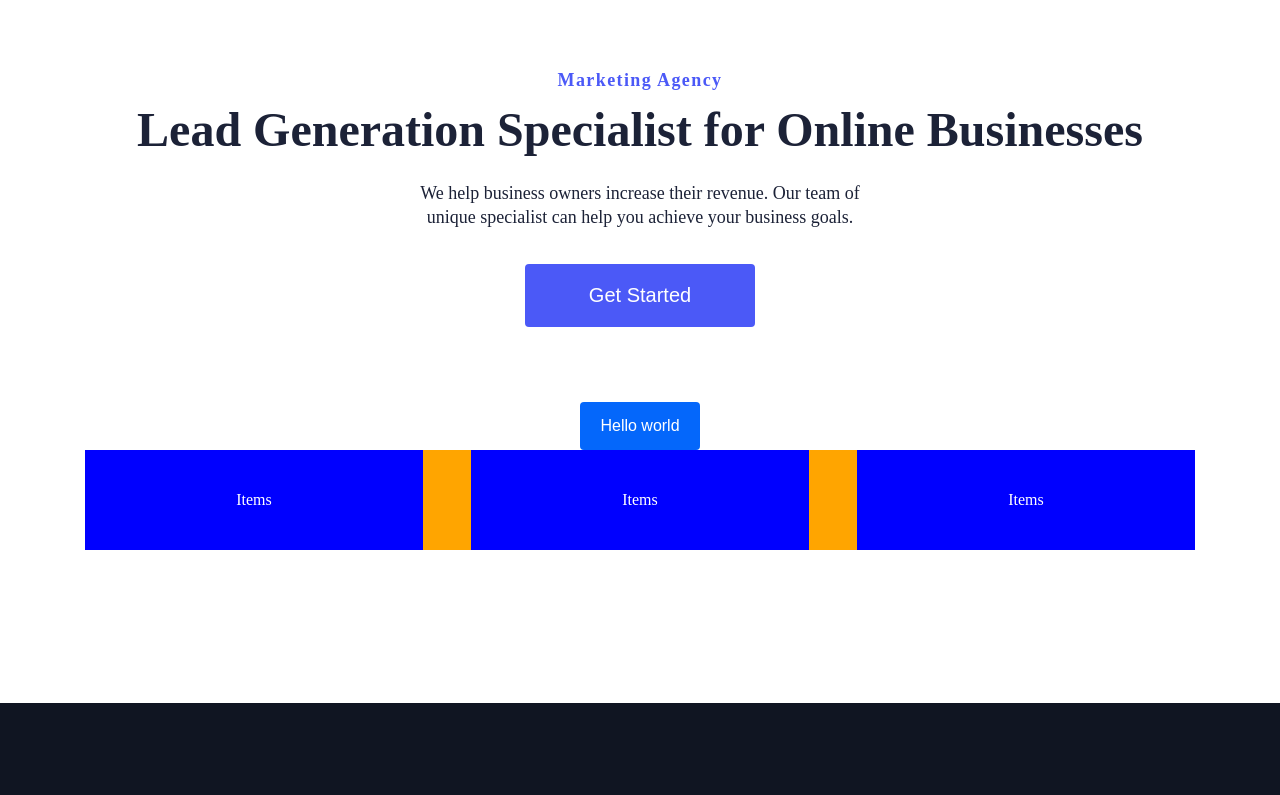
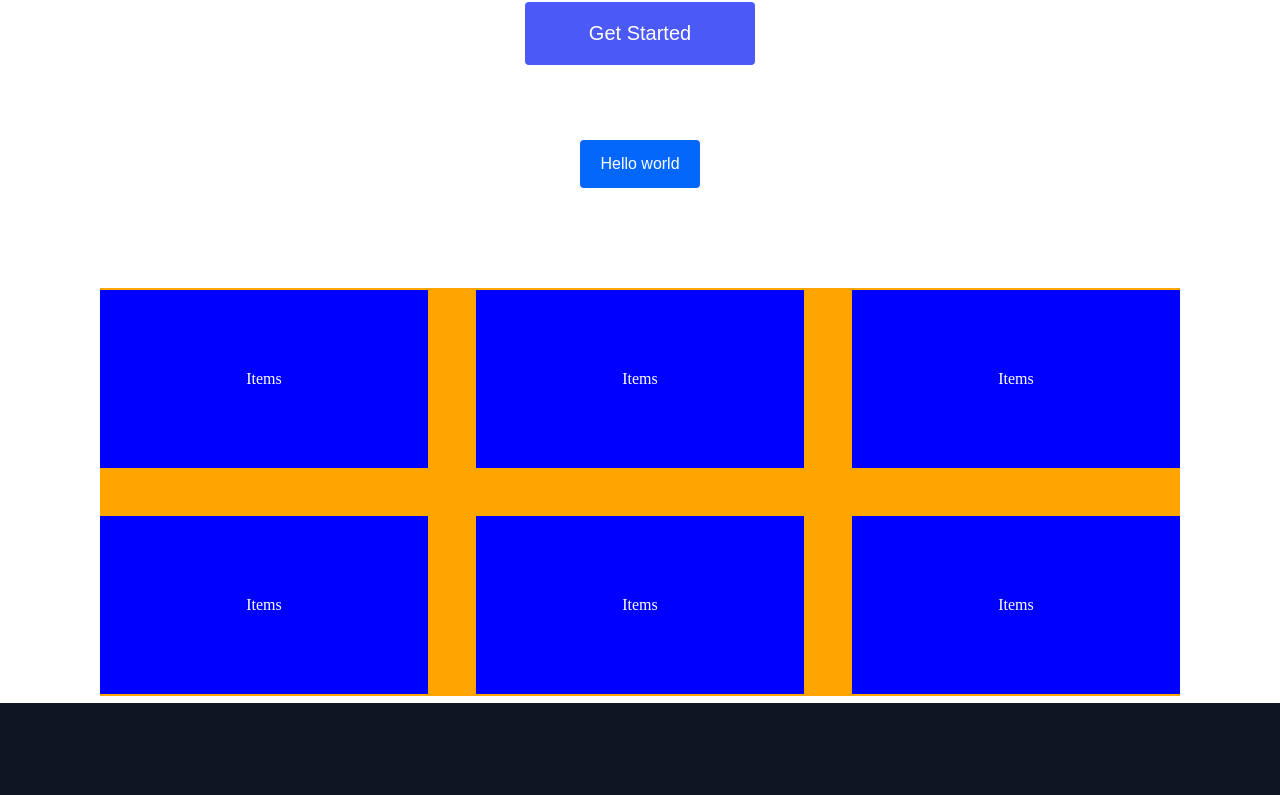
Before and after one commit to jmsn123/repoport, a React (Create React App) app: page /Contact in a window 1280 px wide. Shown: the part 917-1712 px from the top of the page. Built offline with nearby package versions, Linux system fonts and the light colour scheme.

Commit message:
front end updates

```diff
--- a/src/components/Section/SingleSection.js
+++ b/src/components/Section/SingleSection.js
@@ -44,7 +44,9 @@ const SingleSection = ({
                 </Link>
               </TextWrapper>
             </InfoColumn>
-            <Mason/>
+            <InfoColumn>
+          <Mason/>
+            </InfoColumn>
           </InfoRow>
                 </Container>
             </InfoSec>
--- a/src/components/Section/mason.styles.js
+++ b/src/components/Section/mason.styles.js
@@ -9,6 +9,11 @@ export const MasonSection = styled.div `
         color:"red";
         grid-gap:3rem;
         text-align:center;
+        padding:2px 0;
+        margin-top:100px;
+        margin-bottom:100px;
+
+
 
 
 
@@ -19,8 +24,9 @@ export const MasonItems = styled.div `
 display:flex;
 justify-content:center;
 align-items:center;
-height:100px;
+height:100%;
 width:100%;
+padding:5rem;
 background:blue;
 text-align:center;
 
--- a/src/components/Section/masonSection.js
+++ b/src/components/Section/masonSection.js
@@ -19,6 +19,15 @@ const Mason = () => {
         <MasonItems>
             Items
         </MasonItems>
+        <MasonItems>
+            Items
+        </MasonItems>
+        <MasonItems>
+            Items
+        </MasonItems>
+        <MasonItems>
+            Items
+        </MasonItems>
     </MasonSection>
 </Container>
 </>
--- a/src/components/Section/singleSection.styles.js
+++ b/src/components/Section/singleSection.styles.js
@@ -2,7 +2,7 @@ import styled from 'styled-components';
 
 export const InfoSec = styled.div `
   color: #fff;
-  padding: 160px 0;
+  padding: 360px 0;
   display: flex;
   justify-content:center;
   height:100vh;
```
